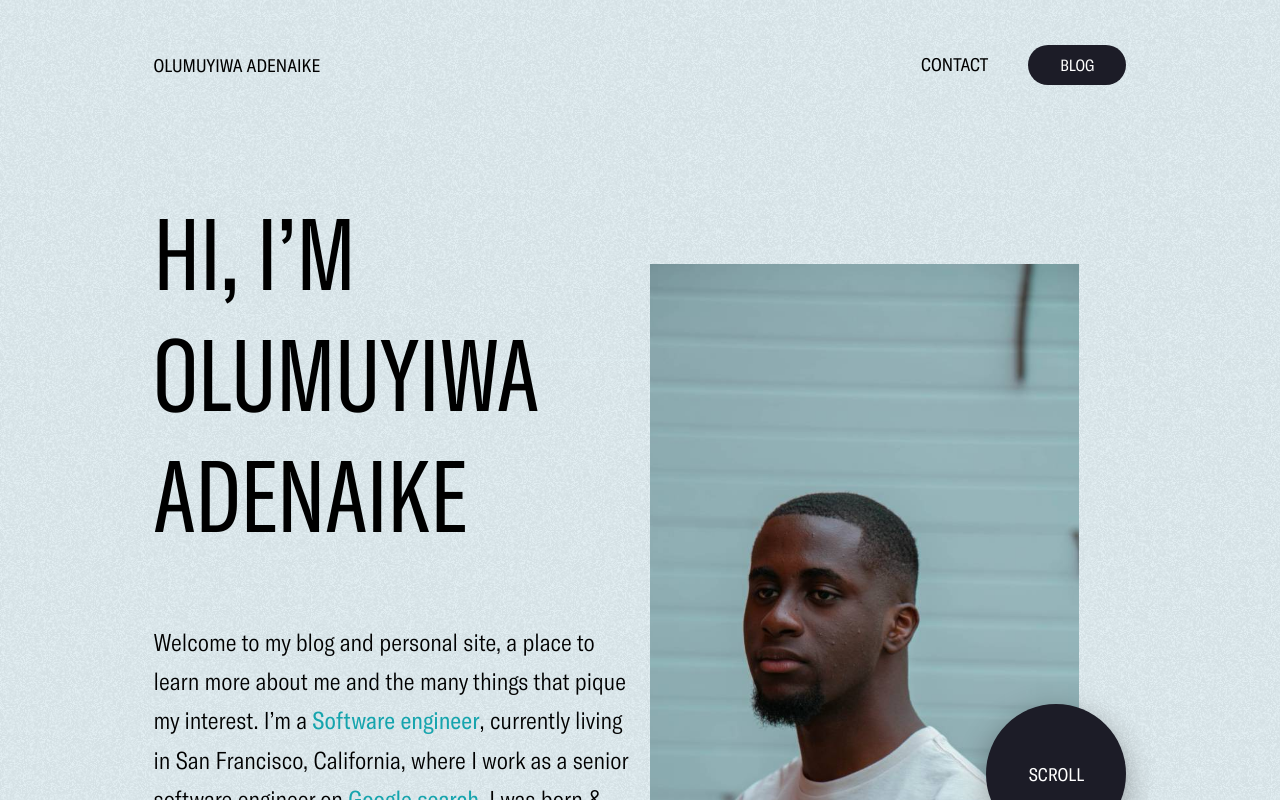
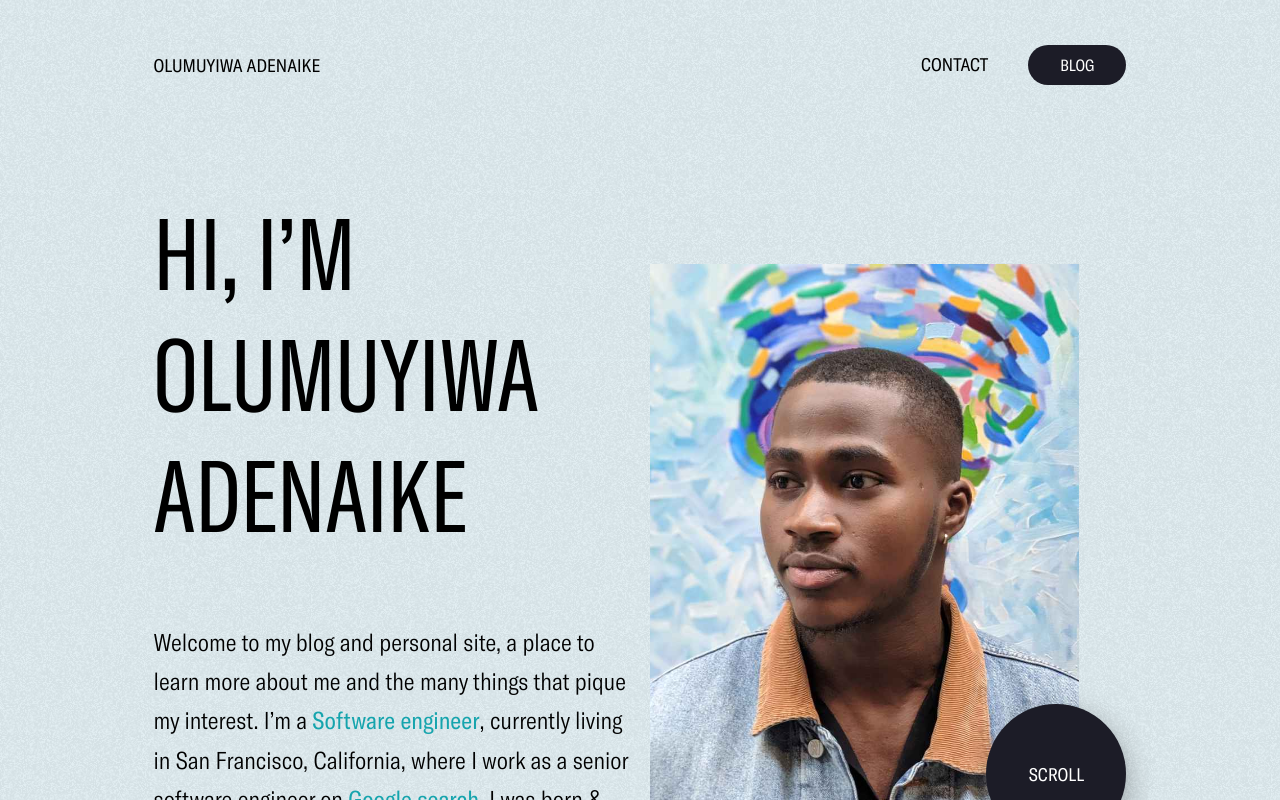
Before and after one commit to muyixs/muyiwa-website, a Nuxt app: page / in a window 1280 px wide. Shown: the top 800 px of the page. Built offline with nearby package versions, Linux system fonts and the light colour scheme.

Commit message:
add muyiwa's picture in hero

```diff
--- a/pages/index.vue
+++ b/pages/index.vue
@@ -15,7 +15,10 @@
       </div>
       <div class="c-home__about-image">
         <button>Scroll</button>
-        <img src="@/assets/images/portrait.jpg" alt="Muyiwa's portrait" />
+        <img
+          src="@/assets/images/muyiwa-portrait.jpg"
+          alt="Muyiwa's portrait"
+        />
       </div>
     </section>
     <section class="c-home__interests">
```
Also changed, not shown: assets/images/muyiwa-portrait.jpg (added).
